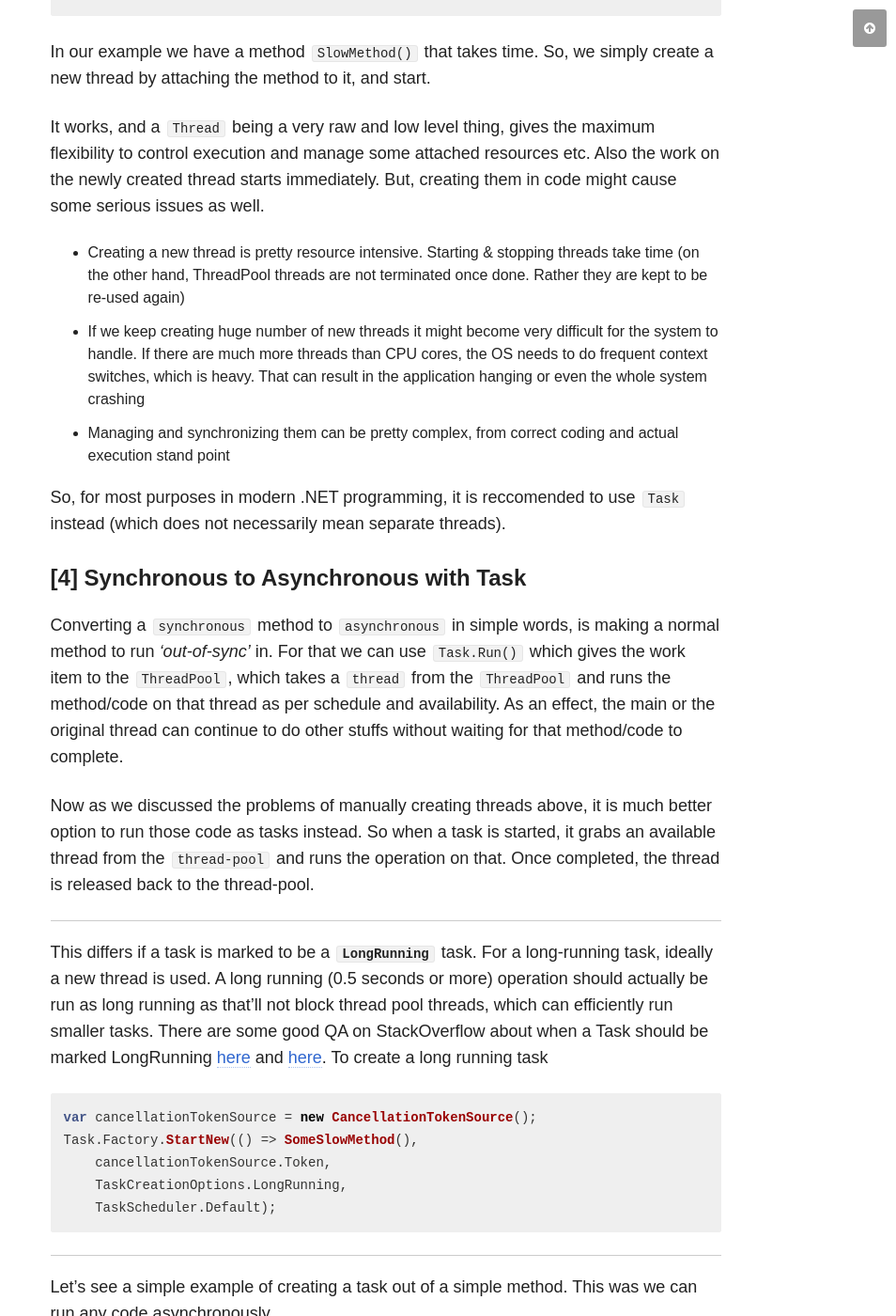
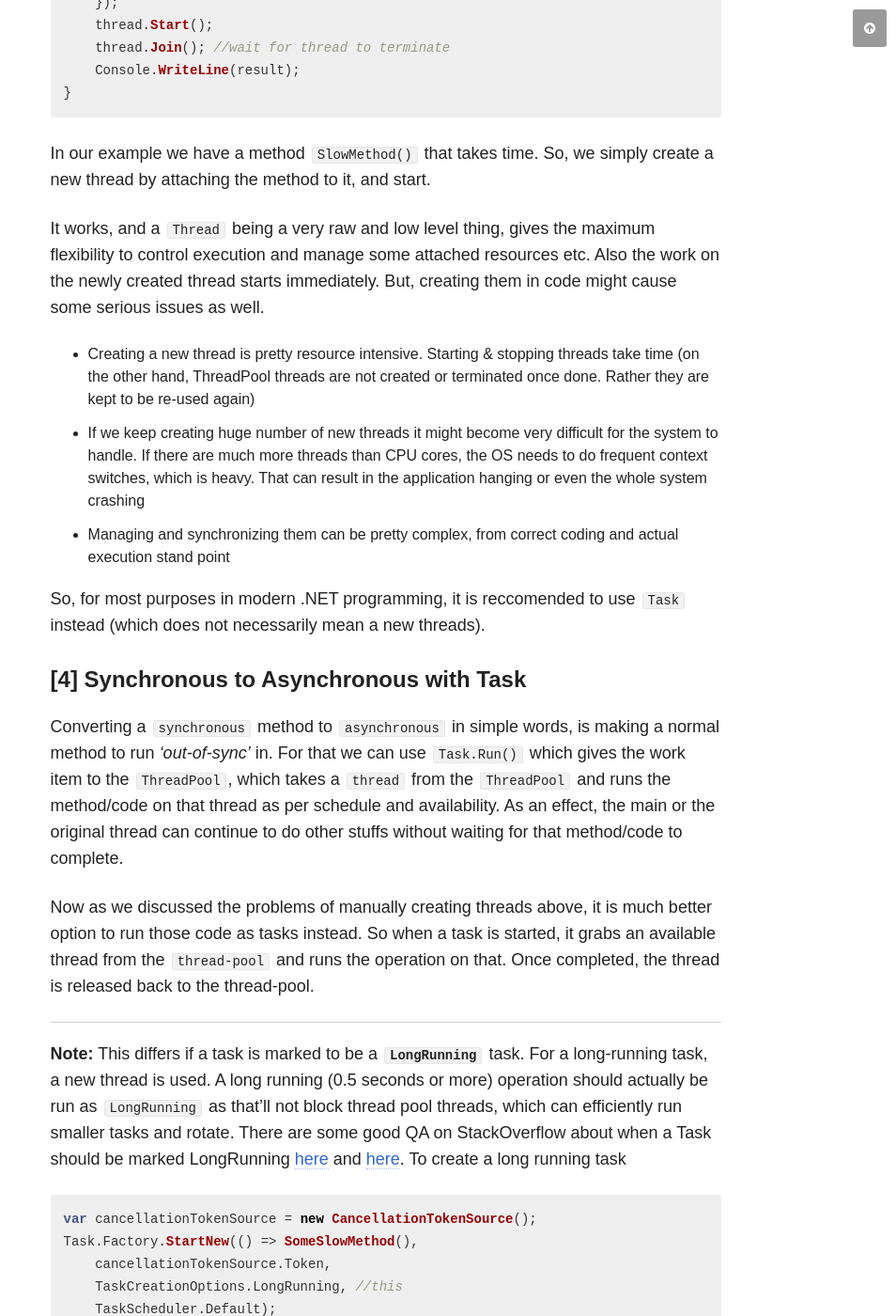
Before and after one commit to chakrabar/chakrabar.github.io, a Jekyll site: the page built from _posts/articles/2018-02-18-sync-to-async-in-dotnet.md, in a window 1280 px wide and 1400 px high, scrolled down 2394 px. Shown: the whole window at 94% size, without its empty margins (326-1280 px from the left). Built offline with Jekyll 4.4.1, drawn with Linux system fonts in a browser that asks for light colours; nearby versions of some CDN libraries; comment, search, counter and statistics services are not loaded; some of the changed text lies outside the part shown.

Commit message:
Adding posts on async

````diff
--- a/_posts/notes/2018-02-18-asynchronous-programming-in-dotnet.md
+++ b/_posts/articles/2018-02-18-sync-to-async-in-dotnet.md
@@ -73,11 +75,11 @@
 
 It works, and a `Thread` being a very raw and low level thing, gives the maximum flexibility to control execution and manage some attached resources etc. Also the work on the newly created thread starts immediately. But, creating them in code might cause some serious issues as well.
 
-* Creating a new thread is pretty resource intensive. Starting & stopping threads take time (on the other hand, ThreadPool threads are not terminated once done. Rather they are kept to be re-used again)
+* Creating a new thread is pretty resource intensive. Starting & stopping threads take time (on the other hand, ThreadPool threads are not created or terminated once done. Rather they are kept to be re-used again)
 * If we keep creating huge number of new threads it might become very difficult for the system to handle. If there are much more threads than CPU cores, the OS needs to do frequent context switches, which is heavy. That can result in the application hanging or even the whole system crashing
 * Managing and synchronizing them can be pretty complex, from correct coding and actual execution stand point
 
-So, for most purposes in modern .NET programming, it is reccomended to use `Task` instead (which does not necessarily mean separate threads).
+So, for most purposes in modern .NET programming, it is reccomended to use `Task` instead (which does not necessarily mean a new threads).
 
 #### [4] Synchronous to Asynchronous with Task
 
@@ -87,13 +89,13 @@
 
 ----
 
-This differs if a task is marked to be a **`LongRunning`** task. For a long-running task, ideally a new thread is used. A long running (0.5 seconds or more) operation should actually be run as long running as that'll not block thread pool threads, which can efficiently run smaller tasks. There are some good QA on StackOverflow about when a Task should be marked LongRunning [here](https://stackoverflow.com/questions/37607911/when-to-use-taskcreationoptions-longrunning) and [here](https://stackoverflow.com/questions/25833054/what-does-long-running-tasks-mean). To create a long running task
+**Note:** This differs if a task is marked to be a **`LongRunning`** task. For a long-running task, a new thread is used. A long running (0.5 seconds or more) operation should actually be run as `LongRunning` as that'll not block thread pool threads, which can efficiently run smaller tasks and rotate. There are some good QA on StackOverflow about when a Task should be marked LongRunning [here](https://stackoverflow.com/questions/37607911/when-to-use-taskcreationoptions-longrunning) and [here](https://stackoverflow.com/questions/25833054/what-does-long-running-tasks-mean). To create a long running task
 
 ```cs
 var cancellationTokenSource = new CancellationTokenSource();
 Task.Factory.StartNew(() => SomeSlowMethod(),
     cancellationTokenSource.Token,
-    TaskCreationOptions.LongRunning,
+    TaskCreationOptions.LongRunning, //this
     TaskScheduler.Default);
 ```
 
@@ -192,7 +196,7 @@
 }
 ```
 
-<u>The correct way, check fault on Task wait/continuation</u>
+**<u>The correct way, check fault on Task wait OR continuation</u>**
 
 If the asynchronous method/code fails, the exception details are attached to the returned Task. To handle the exception, we need to handle the exception by getting a handle back from the task. We can check the `IsFaulted` and `Exception` properties on continuation to see if anything went wrong, or handle on `Wait()` or `WaitAll()`. Alternatively, if we want to execute some code only if it worked/failed (e.g. log the exception), `ContinueWith()` has an overload that accepts a `TaskContinuationOptions` that can specify when to run the continuation code.
 
@@ -333,9 +338,10 @@
 
 See the [Basic task cancellation demo in C#](/notes/task-cancellation/) post for a complete runnable code demo of a simple `Console` application that runs a slow process asynchronously, and gives the user an option to cancel the operation.
 
-In a later post, we'll look at the new and cool `async-await` constructs.
-
 #### [10] Bundling of Tasks
 
 * Task Task.WhenAll(Task[])
 * Task<Task> Task.WhenAny(Task[])
+
+
+In a later post, we'll look at the new and cool `async-await` constructs.
````
Also changed, not shown: other parts of _posts/articles/2018-02-18-sync-to-async-in-dotnet.md (+10 -5 lines), _posts/articles/2018-02-19-task-cancellation.md (renamed from _posts/notes/2018-02-19-task-cancellation.md, +4 -4 lines).
